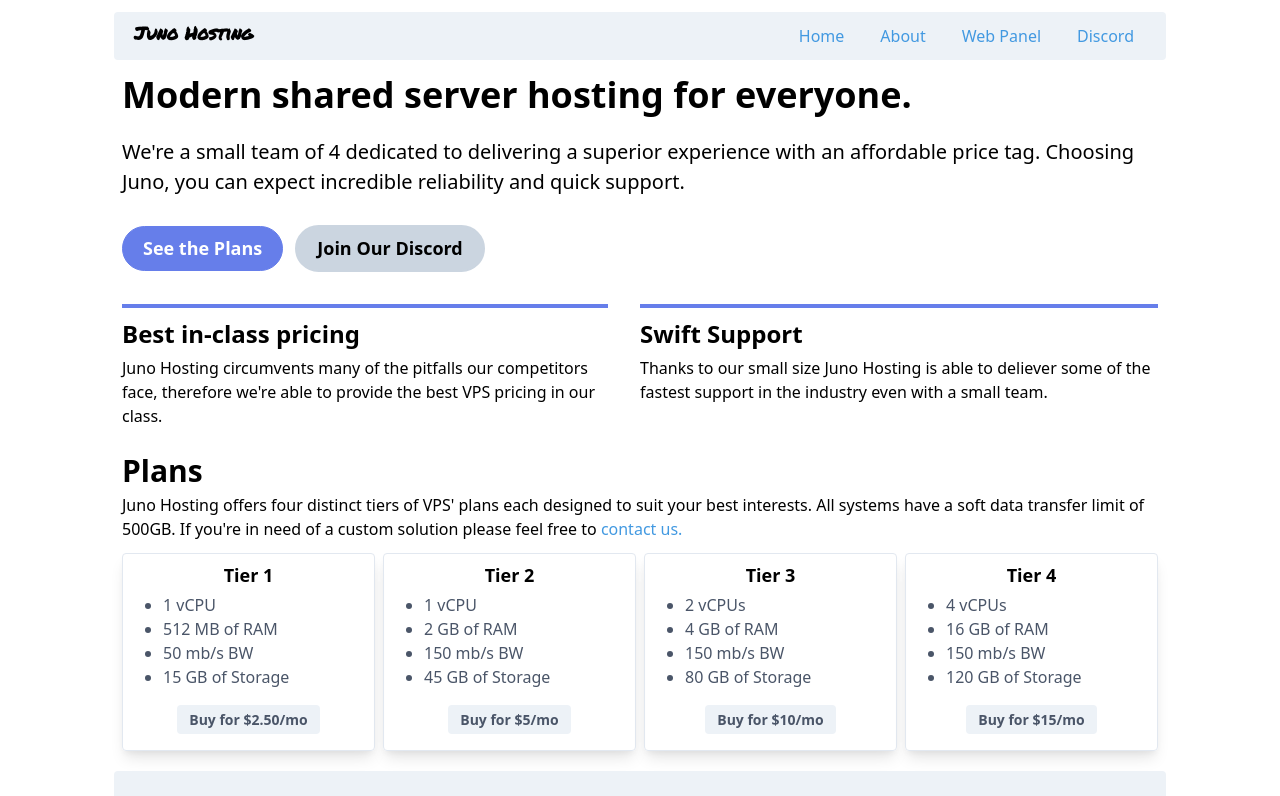
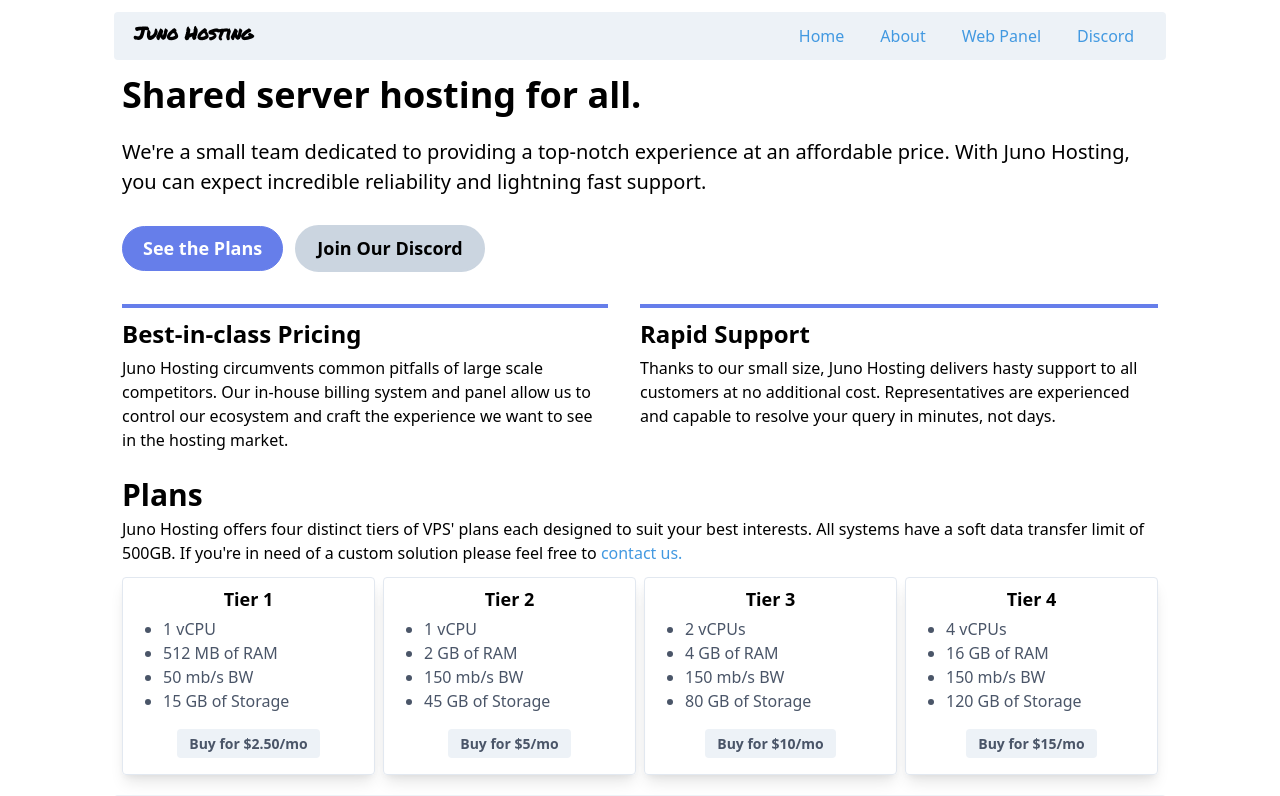
Before and after one commit to junodevs/junohosting.net, a Vue app: page / in a window 1280 px wide. Shown: the top 796 px of the page. Built offline with nearby package versions, Linux system fonts and the light colour scheme.

Commit message:
feat(pages/{about,home}): update marketing

```diff
--- a/src/pages/About.vue
+++ b/src/pages/About.vue
@@ -16,25 +16,22 @@
       never oversell servers, and we ethically source our hardware and power.
       We maintain sustainably low pricing by eliminating the large overhead
       costs of typical small scale hosting companies. We currently have one
-      location in the San Francisco Bay Area with a PowerEdge R420.
+      location in the San Francisco Bay Area with a sole DELL PowerEdge R420.
     </p>
 
+    <section id="branding">
       <h2>Branding</h2>
 
-    <div>
+      <section id="colors">
         <h3>
           Colors
         </h3>
 
-      <div
-        id="colors"
-        class="flex"
-      >
+        <div class="flex">
           <div
             v-for="color in colors"
-          id="color-container"
             :key="color"
-          class="w-1/6 mr-4"
+            class="w-1/6 mr-4 color"
           >
             <div
               :id="'color-' + color"
@@ -45,7 +42,8 @@
             </p>
           </div>
         </div>
-    </div>
+      </section>
+    </section>
   </main>
 </template>
 
@@ -69,7 +67,7 @@ export default defineComponent({
 </script>
 
 <style lang="postcss" scoped>
-.color-container:last-child {
+.color:last-child {
   margin-right: 0px;
 }
 
@@ -85,19 +83,7 @@ export default defineComponent({
   overflow: auto;
 }
 
-h1 {
-  @apply font-bold text-3xl mb-2 mt-3;
-}
-
-h2 {
-  @apply font-bold text-2xl my-3;
-}
-
-h3 {
-  @apply font-bold text-xl my-3;
-}
-
 p {
-  @apply mt-2 text-lg;
+  @apply text-lg;
 }
 </style>
--- a/src/pages/Home.vue
+++ b/src/pages/Home.vue
@@ -7,12 +7,12 @@
       <div class="lg:flex lg:p-0 p-7 justify-between items-center">
         <div class="lg:p-0 p-7">
           <h1 class="text-4xl font-bold leading-tight mb-5 mt-0">
-            Modern shared server hosting for everyone.
+            Shared server hosting for all.
           </h1>
           <p class="text-xl">
-            We're a small team of 4 dedicated to delivering a superior
-            experience with an affordable price tag. Choosing Juno, you can
-            expect incredible reliability and quick support.
+            We're a small team dedicated to providing a top-notch experience at
+            an affordable price. With Juno Hosting, you can expect incredible
+            reliability and lightning fast support.
           </p>
           <div class="py-5">
             <a
@@ -33,17 +33,20 @@
     </section>
     <section id="features">
       <div>
-        <h1>Best in-class pricing</h1>
+        <h1>Best-in-class Pricing</h1>
         <p>
-          Juno Hosting circumvents many of the pitfalls our competitors face,
-          therefore we're able to provide the best VPS pricing in our class.
+          Juno Hosting circumvents common pitfalls of large scale competitors.
+          Our in-house billing system and panel allow us to control our
+          ecosystem and craft the experience we want to see in the hosting
+          market.
         </p>
       </div>
       <div>
-        <h1>Swift Support</h1>
+        <h1>Rapid Support</h1>
         <p>
-          Thanks to our small size Juno Hosting is able to deliever some of the
-          fastest support in the industry even with a small team.
+          Thanks to our small size, Juno Hosting delivers hasty support to all
+          customers at no additional cost. Representatives are experienced and
+          capable to resolve your query in minutes, not days.
         </p>
       </div>
     </section>
@@ -57,7 +60,7 @@
           class="link"
           target="_blank"
           rel="noopener noreferrer"
-          href="https://discord.gg/asfmaXr"
+          href="mailto:hi@junohosting.net"
         >
           contact us.
         </a>
```
Lines whose indentation alone changed are shown as unchanged.
